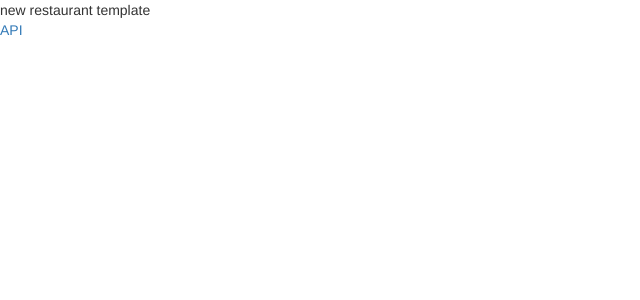
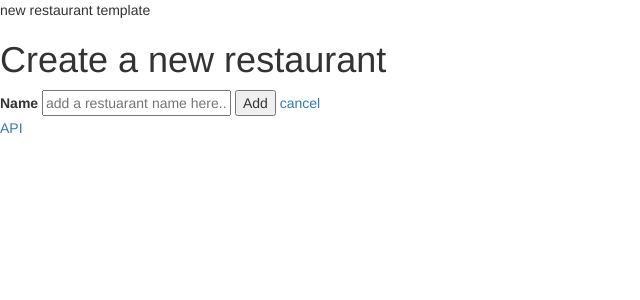
Before and after one commit to jreiher2003/Menu-App-Pro, a Flask app: page /restaurant/new in a window 1280 px wide. Shown: the top 300 px of the page, without its empty margins (0-640 px from the left). Run offline with Flask 2, Linux system fonts and the light colour scheme; some libraries are stand-ins or nearby versions.

Commit message:
Update templates

```diff
--- a/app/templates/new_restaurant.html
+++ b/app/templates/new_restaurant.html
@@ -2,4 +2,11 @@
 {% block title %}Create New Restaurant{% endblock %}
 {% block content %}
 new restaurant template
+<h1>Create a new restaurant</h1>
+<form action="" method="post">
+    <label for="place">Name</label>
+    <input type="text" name="name" placeholder="add a restuarant name here...">
+    <input type="submit" value="Add">
+    <a href="#">cancel</a>
+</form>
 {% endblock %}
```
Also changed, not shown: app/templates/delete_restaurant.html (+7 -0 lines), app/templates/edit_restaurant.html (+7 -0 lines).
